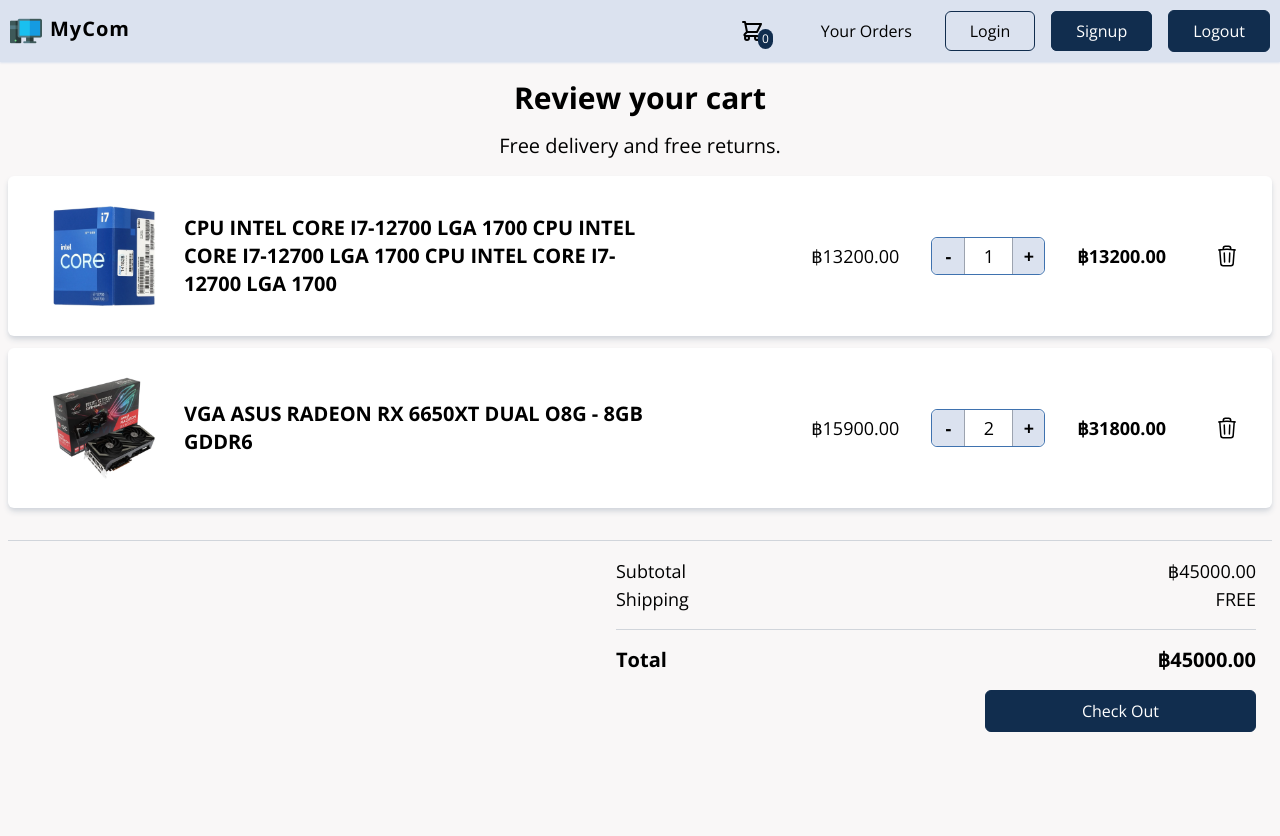
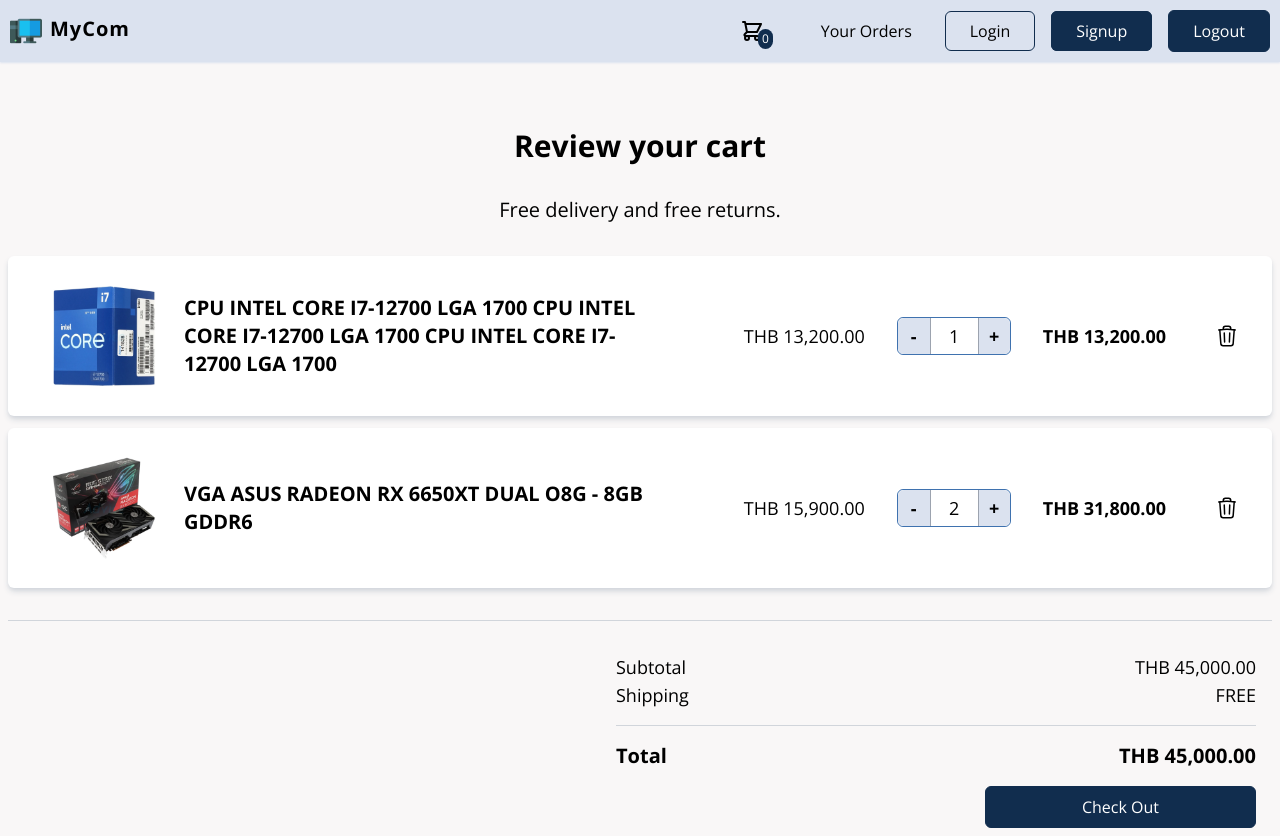
Before and after one commit to poonnawit/MyCom, a Vue app: page /cart in a window 1280 px wide. Before the commit the page ends 800 px from the top, so only its background shows below. Built offline with nearby package versions, Linux system fonts and the light colour scheme.

Commit message:
Upgrade cart page

```diff
--- a/src/views/customer/CartPage.vue
+++ b/src/views/customer/CartPage.vue
@@ -1,6 +1,12 @@
 <script setup>
 import { ref } from "@vue/reactivity";
 import { computed } from "@vue/runtime-core";
+
+const thbPrice = new Intl.NumberFormat("en", {
+  style: "currency",
+  currency: "THB",
+  minimumFractionDigits: 2,
+});
 
 const cartList = ref([
   {
@@ -21,19 +27,19 @@
 ]);
 
 const cartTotal = computed(() => {
-  return (
+  return thbPrice.format(
     cartList.value.reduce((total, product) => {
       return total + product.price * product.quantity;
     }, 0) / 100
-  ).toFixed(2);
+  );
 });
 </script>
 
 <template>
-  <div class="m-2 space-y-4">
-    <h1 class="text-center font-bold text-3xl my-4">Review your cart</h1>
-    <p class="text-center text-xl">Free delivery and free returns.</p>
-    <ul class="space-y-3 pb-8 border-b border-gray-300">
+  <div class="m-2">
+    <h1 class="text-center font-bold text-3xl mt-16">Review your cart</h1>
+    <p class="text-center text-xl my-8">Free delivery and free returns.</p>
+    <ul class="space-y-3 pb-8 mb-8 border-b border-gray-300">
       <li v-for="item in cartList" :key="item.prodId">
         <article
           class="md:flex md:justify-between md:items-center bg-white shadow-md shadow-gray-300 rounded-md"
@@ -49,7 +55,7 @@
           <div
             class="flex flex-col md:flex-row items-center space-y-4 md:space-y-0 md:space-x-8 p-4"
           >
-            <h3 class="text-lg">{{ "฿" + (item.price / 100).toFixed(2) }}</h3>
+            <h3 class="text-lg">{{ thbPrice.format(item.price / 100) }}</h3>
             <div
               class="flex justify-between text-center text-lg border w-fit border-alternativebg divide-x divide-gray-400 rounded-md"
             >
@@ -67,9 +73,11 @@
                 +
               </button>
             </div>
-            <h3 class="font-bold text-lg">
-              {{ "฿" + ((item.price * item.quantity) / 100).toFixed(2) }}
-            </h3>
+            <transition name="price-change" mode="out-in">
+              <div :key="item.quantity" class="font-bold text-lg">
+                {{ thbPrice.format((item.price * item.quantity) / 100) }}
+              </div>
+            </transition>
             <button class="btn-link" @click="null">
               <svg
                 xmlns="http://www.w3.org/2000/svg"
@@ -90,10 +98,12 @@
         </article>
       </li>
     </ul>
-    <div class="md:ml-auto md:mr-4 md:w-[40rem] text-lg">
+    <div class="md:ml-auto md:mr-4 md:w-[40rem] mb-4 text-lg">
       <div class="flex justify-between">
         <div>Subtotal</div>
-        <div>{{ "฿" + cartTotal }}</div>
+        <transition name="price-change" mode="out-in">
+          <div :key="cartTotal" mode="out-in">{{ cartTotal }}</div>
+        </transition>
       </div>
       <div class="flex justify-between">
         <div>Shipping</div>
@@ -101,7 +111,9 @@
       </div>
       <div class="flex justify-between pt-4 mt-4 border-t border-gray-300 font-bold text-xl">
         <div>Total</div>
-        <div>{{ "฿" + cartTotal }}</div>
+        <transition name="price-change" mode="out-in">
+          <div :key="cartTotal">{{ cartTotal }}</div>
+        </transition>
       </div>
     </div>
     <div class="text-center md:text-right md:ml-auto md:mr-4 md:w-[40rem]">
@@ -118,3 +130,17 @@
     </div>
   </div>
 </template>
+
+<style scoped>
+.price-change-enter-active {
+  transition: all 0.2s ease;
+}
+.price-change-leave-active {
+  transition: all 0.2s ease;
+}
+
+.price-change-enter,
+.price-change-leave-to {
+  background-color: #3f72af;
+}
+</style>
```
